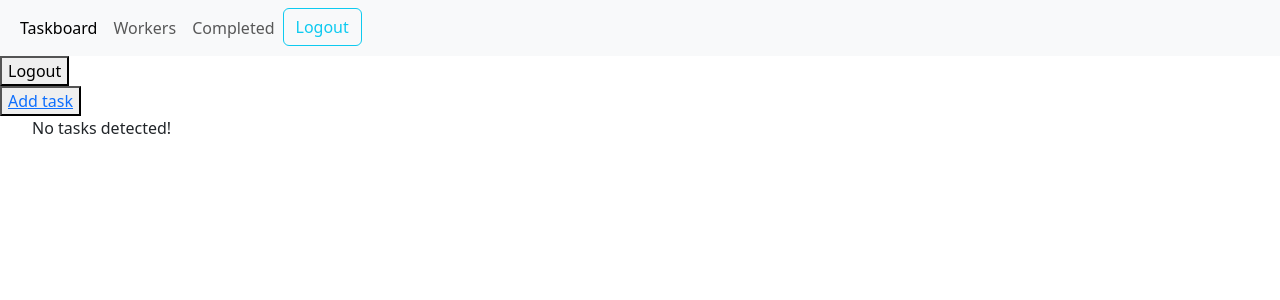
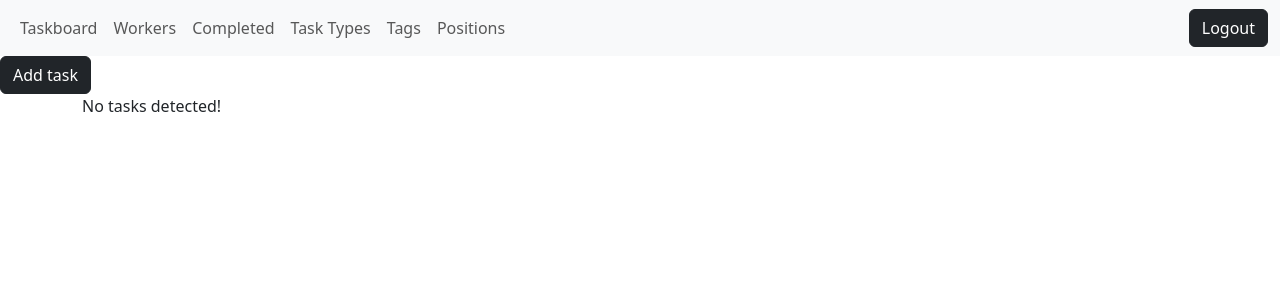
Before and after one commit to Arsenmyron/task-manager-mate, a Django app: page / in a window 1280 px wide. Shown: the top 300 px of the page. Run offline with Django 5.2, Linux system fonts and the light colour scheme; data that the repository does not hold is empty.

Commit message:
Add base templates: base, sidebar, home

```diff
--- a/templates/base.html
+++ b/templates/base.html
@@ -2,7 +2,9 @@
 <html lang="en">
 <head>
   <meta charset="UTF-8">
+  {% load static %}
   <link rel="stylesheet" href="https://cdn.jsdelivr.net/npm/bootstrap@5.3.3/dist/css/bootstrap.min.css">
+  <link rel="stylesheet" href="{% static 'css/styles.css' %}">
   <div>
     {% include "includes/sidebar.html" %}
   </div>
--- a/templates/includes/sidebar.html
+++ b/templates/includes/sidebar.html
@@ -1,26 +1,35 @@
 <nav class="navbar navbar-expand-lg bg-body-tertiary">
-  <div class="container-fluid">
+  <div class=" navigation-bgc container-fluid">
     <button class="navbar-toggler" type="button" data-bs-toggle="collapse" data-bs-target="#navbarNav" aria-controls="navbarNav" aria-expanded="false" aria-label="Toggle navigation">
       <span class="navbar-toggler-icon"></span>
     </button>
     <div class="logout-buttons collapse navbar-collapse" id="navbarNav">
       <ul class="navbar-nav">
         <li class="nav-item">
-          <a class="nav-link active" aria-current="page" href="{% url 'task-management:home' %}">Taskboard</a>
+          <a class=" lg-hover logout-button btn btn-dark nav-link" aria-current="page" href="{% url 'task-management:home' %}">Taskboard</a>
         </li>
         <li class="nav-item">
-          <a class="nav-link" href="{% url 'task-management:worker-list' %}">Workers</a>
+          <a class=" lg-hover logout-button btn btn-dark nav-link" href="{% url 'task-management:worker-list' %}">Workers</a>
         </li>
         <li class="nav-item">
-          <a class="nav-link" href="{% url 'task-management:completed-task-list' %}">Completed</a>
+          <a class=" lg-hover logout-button btn btn-dark nav-link" href="{% url 'task-management:completed-task-list' %}">Completed</a>
         </li>
-        <li>
-          <form action="{% url 'logout' %}" method="post">
-            {% csrf_token %}
-            <button class="logout-button btn btn-outline-info" type="submit">Logout</button>
-          </form>
+        <li class="nav-item">
+          <a class=" lg-hover logout-button btn btn-dark nav-link" href="{% url 'task-management:task-type-list' %}">Task Types</a>
+        </li>
+        <li class="nav-item">
+          <a class=" lg-hover logout-button btn btn-dark nav-link" href="{% url 'task-management:tag-list' %}">Tags</a>
+        </li>
+        <li class="nav-item">
+          <a class=" lg-hover logout-button btn btn-dark nav-link" href="{% url 'task-management:position-list' %}">Positions</a>
         </li>
       </ul>
+          <div class="logout-container">
+            <form action="{% url 'logout' %}" method="post">
+              {% csrf_token %}
+              <button class="lg-hover logout-button btn btn-dark" type="submit">Logout</button>
+            </form>
+          </div>
     </div>
   </div>
 </nav>
--- a/templates/task_management_app/home.html
+++ b/templates/task_management_app/home.html
@@ -1,40 +1,41 @@
 {% extends  "base.html" %}
-
+<body>
 {% block content %}
-    <form action="{% url 'logout' %}" method="post">
-      {% csrf_token %}
-      <button type="submit">Logout</button>
-    </form>
-  <button >
-    <a href="{% url 'task-management:task-create' %}">Add task</a>
-  </button>
-  <ul>
+  <div class="custom-btn-container">
+    <a class=" lg-hover btn btn-dark" href="{% url 'task-management:task-create' %}">Add task</a>
+  </div>
+  <div class="container">
     {% if task_list %}
-      {% for task in task_list %}
-        <li>
-          <p>
-            <a href="{% url 'task-management:task-detail' pk=task.id %}">
-              {{ task.name }}
-            </a>
-            <form method="post" action="{% url 'task-management:task-delete' pk=task.id %}" style="display:inline;">
-                    {% csrf_token %}
-                    <button type="submit">Delete</button>
-                </form>
-          </p>
-          <p>
-          <form action="{% url 'task-management:task-toggle-status' pk=task.id %}" method="post">
-            {% csrf_token %}
-            {% if task.is_completed %}
-              <button type="submit">Undo</button>
-            {% else %}
-              <button type="submit">Complete</button>
-            {% endif %}
-          </form>
-          </p>
-        </li>
-      {% endfor %}
+      <div class="card-container">
+        {% for task in task_list %}
+         <div class="card">
+    <div class="card-body">
+        <h5 class="card-title">
+            <a class="custom-link" href="{% url 'task-management:task-detail' pk=task.id %}">{{ task.name }}</a>
+        </h5>
+        <ul class="list-group list-group-flush">
+            <li class="list-group-item">
+                <strong>Deadline:</strong> {{ task.deadline }}
+            </li>
+            <li class="list-group-item">
+                <strong>Priority:</strong> {{ task.priority }}
+            </li>
+            <li class="list-group-item">
+                <strong>Type:</strong> {{ task.type }}
+            </li>
+        </ul>
+        <div class="card-body">
+            <form action="{% url 'task-management:task-toggle-status' pk=task.id %}" method="post" style="display:inline;">
+                {% csrf_token %}
+                    <button type="submit" class="btn-complete btn btn-dark">Complete</button>
+            </form>
+        </div>
+    </div>
+</div>
+        {% endfor %}
+      </div>
     {% else %}
       <p>No tasks detected!</p>
     {% endif %}
-  </ul>
+  </div>
 {% endblock %}
```
